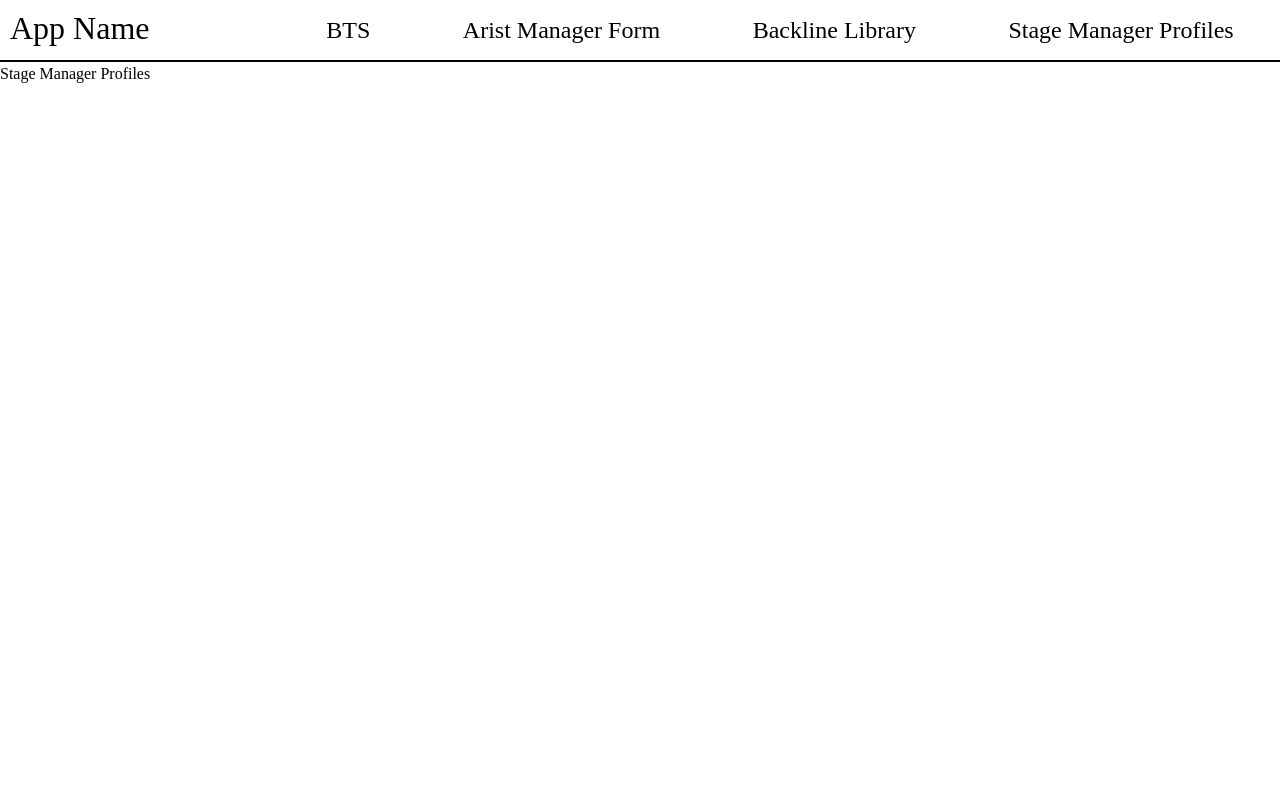
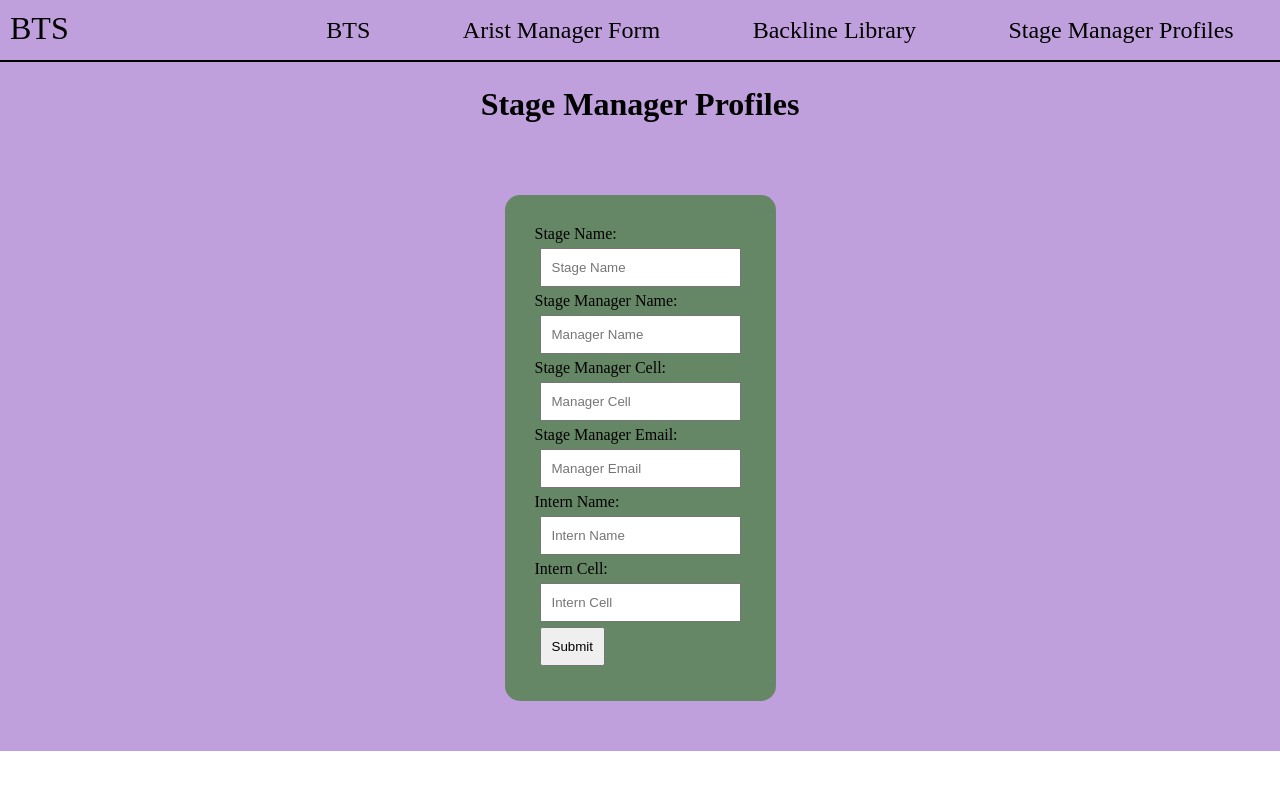
Before and after one commit to d-died/movement_inventory, a React (Create React App) app in the folder frontend/: page /StageMgrProfiles in a window 1280 px wide. Shown: the top 790 px of the page. Built offline with nearby package versions, Linux system fonts and the light colour scheme.

Commit message:
added basic form funx to stage manager profiles

```diff
--- a/frontend/src/Components/NavBar.js
+++ b/frontend/src/Components/NavBar.js
@@ -16,7 +16,7 @@ const NavBar = () => {
                 <i className={click ? "fas fa-dash menu-dashes-angle2" : "fas fa-dash menu-dashes"}/>
             </div>
             <div className='app-name'>
-                App Name
+                BTS
             </div>
             <div className={click ? "nav-menu active": "nav-menu"}>
                 <Link to="/" className="navitem" onClick={closeMenu}>BTS</Link>
--- a/frontend/src/Components/StageMgmtProfiles.css
+++ b/frontend/src/Components/StageMgmtProfiles.css
@@ -1,3 +1,31 @@
 .mgmt-prof-container{
+    display: flex;
+    flex-direction: column;
     padding-top: 65px;
+    background-color: rgb(191, 160, 220);
+    align-items: center;
+    align-content: center;
+    justify-content: center;
 }
+
+.form-container{
+    border: 10px;
+    border-color: black;
+    border-radius: 15px;
+    border-style: outset;
+    border: 10px ;
+    margin: 50px 50px;
+    background-color: rgb(102, 135, 102);
+    padding: 30px;
+}
+
+input {
+    margin: 5px 5px 5px 5px;
+    padding: 10px 10px 10px 10px;
+    display: flex;
+    justify-content: space-around;
+}
+
+label {
+    flex-direction: row;
+}
--- a/frontend/src/Components/StageMgmtProfiles.js
+++ b/frontend/src/Components/StageMgmtProfiles.js
@@ -1,12 +1,98 @@
-import React from "react";
+import React, { useState } from "react";
 import './StageMgmtProfiles.css'
 
 
 const StageManagerProfiles = () => {
 
+    const [ formValues, setFormValues ] = useState({
+        stageName: "",
+        stageManager: "",
+        managerCell: "",
+        managerEmail: "",
+        internName: "",
+        internCell: ""
+    })
+
+    const handleStageChange = e => {
+        setFormValues({...formValues, stageName: e.target.value })
+    }
+
+    const handleManagerChange = e => {
+        setFormValues({...formValues, stageManager: e.target.value })
+    }
+
+
+    const handleManagerCellChange = e => {
+        setFormValues({...formValues, managerCell: e.target.value })
+    }
+
+
+    const handleManagerEmailChange = e => {
+        setFormValues({...formValues, managerEmail: e.target.value })
+    }
+
+
+    const handleInternChange = e => {
+        setFormValues({...formValues, internName: e.target.value })
+    }
+
+
+    const handleInternCellChange = e => {
+        setFormValues({...formValues, internCell: e.target.value })
+    }
+
+
+
     return (
         <div className="mgmt-prof-container">
-            Stage Manager Profiles
+            <h1>Stage Manager Profiles</h1>
+            <div className="form-container">
+                <form>
+                    <label>Stage Name:
+                        <input
+                            value={ formValues.stageName }
+                            placeholder="Stage Name"
+                            name="stageName"
+                            onChange={ handleStageChange } />
+                    </label>
+                    <label>Stage Manager Name:
+                        <input
+                            value={ formValues.stageManager }
+                            placeholder="Manager Name"
+                            name="stageManager"
+                            onChange={ handleManagerChange } />
+                    </label>
+                    <label>Stage Manager Cell:
+                        <input
+                            value={ formValues.managerCell }
+                            placeholder="Manager Cell"
+                            name="managerCell"
+                            onChange={ handleManagerCellChange } />
+                    </label>
+                    <label>Stage Manager Email:
+                        <input
+                            value={ formValues.managerEmail }
+                            placeholder="Manager Email"
+                            name="managerEmail"
+                            onChange={ handleManagerEmailChange } />
+                    </label>
+                    <label>Intern Name:
+                        <input
+                            value={ formValues.internName }
+                            placeholder="Intern Name"
+                            name="internName"
+                            onChange={ handleInternChange } />
+                    </label>
+                    <label>Intern Cell:
+                        <input
+                            value={ formValues.internCell }
+                            placeholder="Intern Cell"
+                            name="internCell"
+                            onChange={ handleInternCellChange } />
+                    </label>
+                    <input type="submit"/>
+                </form>
+            </div>
         </div>
     )
 }
```
